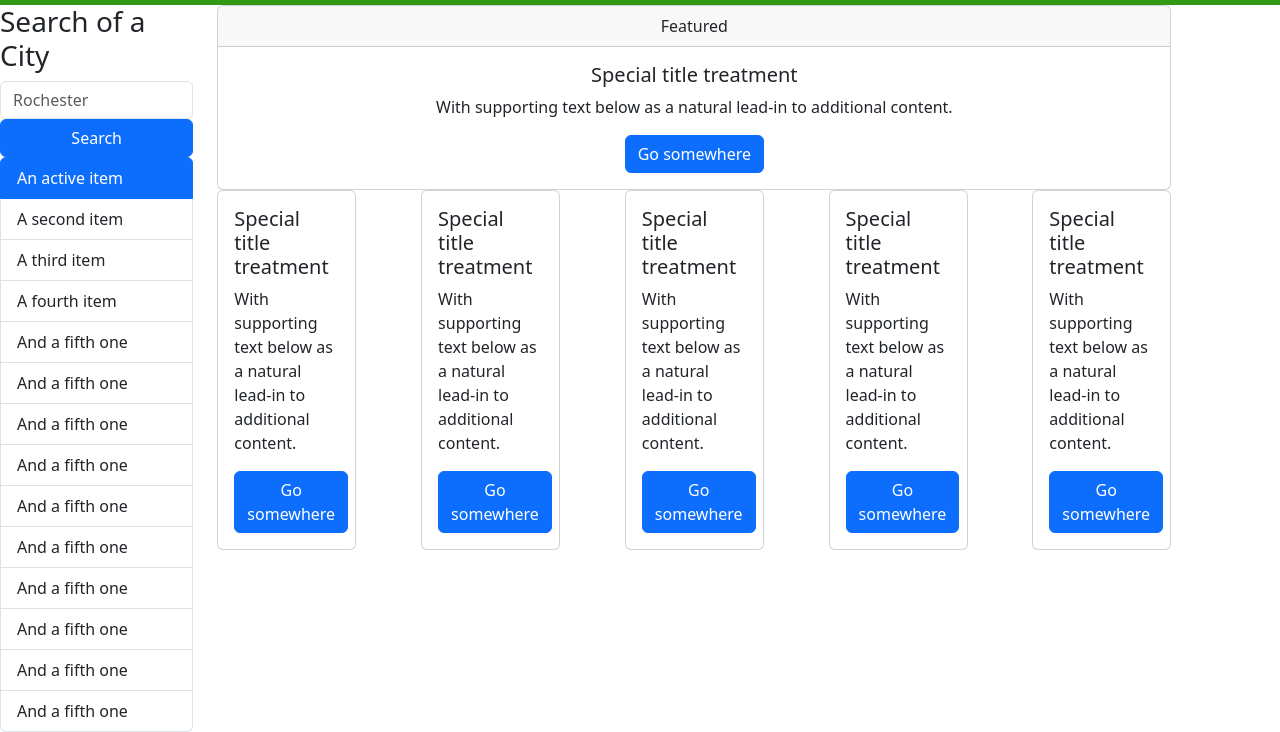
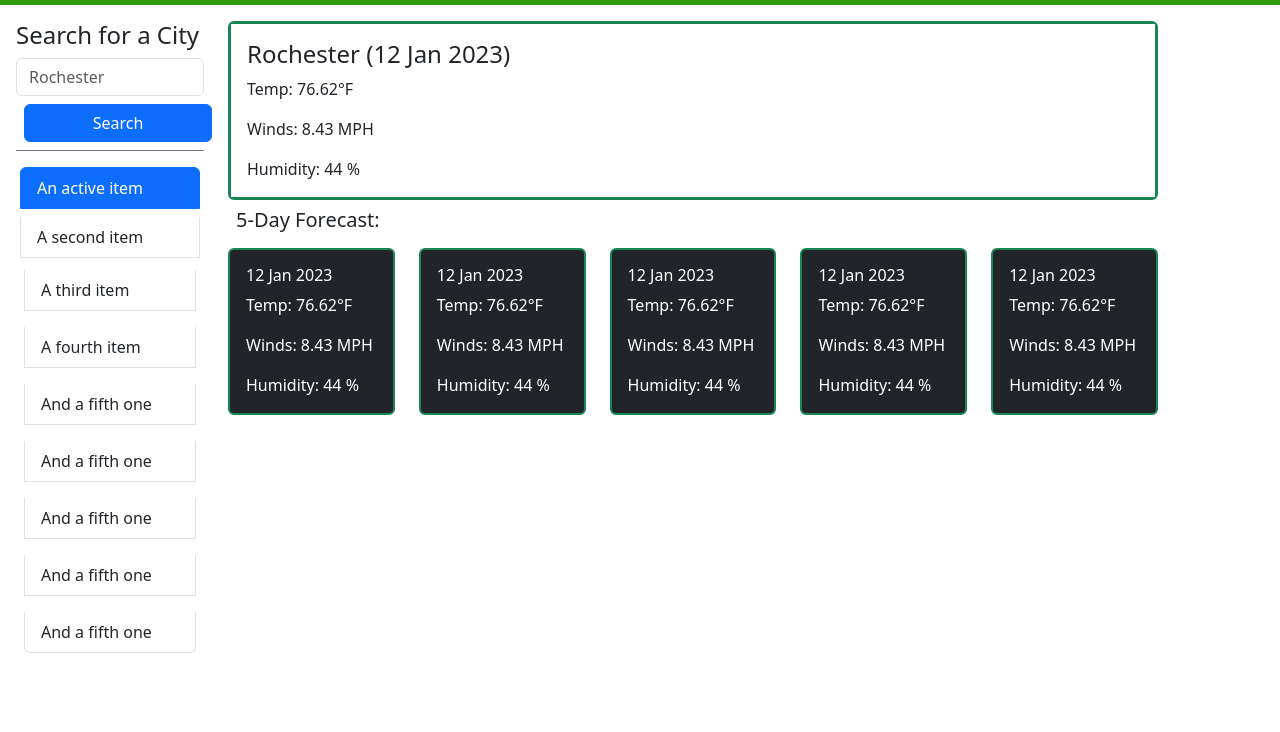
Before and after one commit to Git-Vdim-Hub/show-me-weather, a plain HTML site: page index.html in a window 1280 px wide. Shown: the part 75-807 px from the top of the page. Drawn offline with nearby package versions, Linux system fonts and the light colour scheme.

Commit message:
continued styling

```diff
--- a/index.html
+++ b/index.html
@@ -15,86 +15,86 @@
         </nav>
 
 
-          <div class = "row">
+          <div class = "row p-3">
             <div class = "col-sm-2 col-3">
-              <h3 for="exampleDataList" class="form-label">Search of a City</h3>
+              <h4 for="exampleDataList" class="form-label">Search for a City</h4>
               <input class="form-control container" list="datalistOptions" id="exampleDataList" placeholder="Rochester">
-              <button type="button" class="btn btn-primary col-sm-12">Search</button>
+              <button type="button" class="btn btn-primary col-sm-12 m-2">Search</button>
               <datalist id="datalistOptions">
                 <option value="San Francisco">
                 <option value="New York">
               </datalist>
+              <p class=" border-top border-secondary"></p>
               <ul class="list-group">
-                <li class="list-group-item active" aria-current="true">An active item</li>
-                <li class="list-group-item">A second item</li>
-                <li class="list-group-item">A third item</li>
-                <li class="list-group-item">A fourth item</li>
-                <li class="list-group-item">And a fifth one</li>
-                <li class="list-group-item">And a fifth one</li>
-                <li class="list-group-item">And a fifth one</li>
-                <li class="list-group-item">And a fifth one</li>
-                <li class="list-group-item">And a fifth one</li>
-                <li class="list-group-item">And a fifth one</li>
-                <li class="list-group-item">And a fifth one</li>
-                <li class="list-group-item">And a fifth one</li>
-                <li class="list-group-item">And a fifth one</li>
-                <li class="list-group-item">And a fifth one</li>
+                <li class="list-group-item m-1 mt-0 active" aria-current="true">An active item</li>
+                <li class="list-group-item m-1">A second item</li>
+                <li class="list-group-item m-2">A third item</li>
+                <li class="list-group-item m-2">A fourth item</li>
+                <li class="list-group-item m-2">And a fifth one</li>
+                <li class="list-group-item m-2">And a fifth one</li>
+                <li class="list-group-item m-2">And a fifth one</li>
+                <li class="list-group-item m-2">And a fifth one</li>
+                <li class="list-group-item m-2">And a fifth one</li>
               </ul>
             </div>
             <div class="col-sm-9 col-9">
-              <div class="card text-center">
-                <div class="card-header">
-                  Featured
-                </div>
-                <div class="card-body">
-                  <h5 class="card-title">Special title treatment</h5>
-                  <p class="card-text">With supporting text below as a natural lead-in to additional content.</p>
-                  <a href="#" class="btn btn-primary">Go somewhere</a>
+              <div class="card text-center border-2 border-success">
+                <div class="card-body border border-success">
+                    <h4 class="card-title text-start">Rochester (12 Jan 2023)</h4>
+                  <p class="card-text text-start">Temp: 76.62°F</p>
+                  <p class="card-text text-start">Winds: 8.43 MPH</p>
+                  <p class="card-text text-start">Humidity: 44 %</p>
                 </div>
               </div>
+              <h5 class="p-2">5-Day Forecast:</h5>
               <div class="row flex-container justify-content-between">
-                <div class="col-6 col-md-2">
-                  <div class="card">
-                    <div class="card-body">
-                      <h5 class="card-title">Special title treatment</h5>
-                      <p class="card-text">With supporting text below as a natural lead-in to additional content.</p>
-                      <a href="#" class="btn btn-primary">Go somewhere</a>
+                <div class="col-6 col-md">
+                  <div class="card bg-dark text-white border-2 border-success">
+                    <div class="card-body ">
+                      <h6 class="card-title">12 Jan 2023</h6>
+                      <p class="card-text">Temp: 76.62°F</p>
+                      <p class="card-text text-start">Winds: 8.43 MPH</p>
+                      <p class="card-text text-start">Humidity: 44 %</p>
                     </div>
                   </div>
                 </div>
-                <div class="col-6 col-md-2">
-                  <div class="card">
+                <div class="col-6 col-md">
+                  <div class="card bg-dark text-white border-2 border-success">
                     <div class="card-body">
-                      <h5 class="card-title">Special title treatment</h5>
-                      <p class="card-text">With supporting text below as a natural lead-in to additional content.</p>
-                      <a href="#" class="btn btn-primary">Go somewhere</a>
+                      <h6 class="card-title">12 Jan 2023</h6>
+                      <p class="card-text">Temp: 76.62°F</p>
+                      <p class="card-text text-start">Winds: 8.43 MPH</p>
+                      <p class="card-text text-start">Humidity: 44 %</p>
                     </div>
                   </div>
                 </div>
-                <div class="col-6 col-md-2">
-                  <div class="card">
+                <div class="col-6 col-md">
+                  <div class="card bg-dark text-white border-2 border-success">
                     <div class="card-body">
-                      <h5 class="card-title">Special title treatment</h5>
-                      <p class="card-text">With supporting text below as a natural lead-in to additional content.</p>
-                      <a href="#" class="btn btn-primary">Go somewhere</a>
+                      <h6 class="card-title">12 Jan 2023</h6>
+                      <p class="card-text">Temp: 76.62°F</p>
+                      <p class="card-text text-start">Winds: 8.43 MPH</p>
+                      <p class="card-text text-start">Humidity: 44 %</p>
                     </div>
                   </div>
                 </div>
-                <div class="col-6 col-md-2">
-                  <div class="card">
+                <div class="col-6 col-md ">
+                  <div class="card bg-dark text-white border-2 border-success">
                     <div class="card-body">
-                      <h5 class="card-title">Special title treatment</h5>
-                      <p class="card-text">With supporting text below as a natural lead-in to additional content.</p>
-                      <a href="#" class="btn btn-primary">Go somewhere</a>
+                      <h6 class="card-title">12 Jan 2023</h6>
+                      <p class="card-text">Temp: 76.62°F</p>
+                      <p class="card-text text-start">Winds: 8.43 MPH</p>
+                      <p class="card-text text-start">Humidity: 44 %</p>
                     </div>
                   </div>
                 </div>
-                <div class="col-6 col-md-2">
-                  <div class="card">
+                <div class="col-6 col-md">
+                  <div class="card bg-dark text-white border-2 border-success">
                     <div class="card-body">
-                      <h5 class="card-title">Special title treatment</h5>
-                      <p class="card-text">With supporting text below as a natural lead-in to additional content.</p>
-                      <a href="#" class="btn btn-primary">Go somewhere</a>
+                      <h6 class="card-title">12 Jan 2023</h6>
+                      <p class="card-text">Temp: 76.62°F</p>
+                      <p class="card-text text-start">Winds: 8.43 MPH</p>
+                      <p class="card-text text-start">Humidity: 44 %</p>
                     </div>
                   </div>
                 </div>
```
